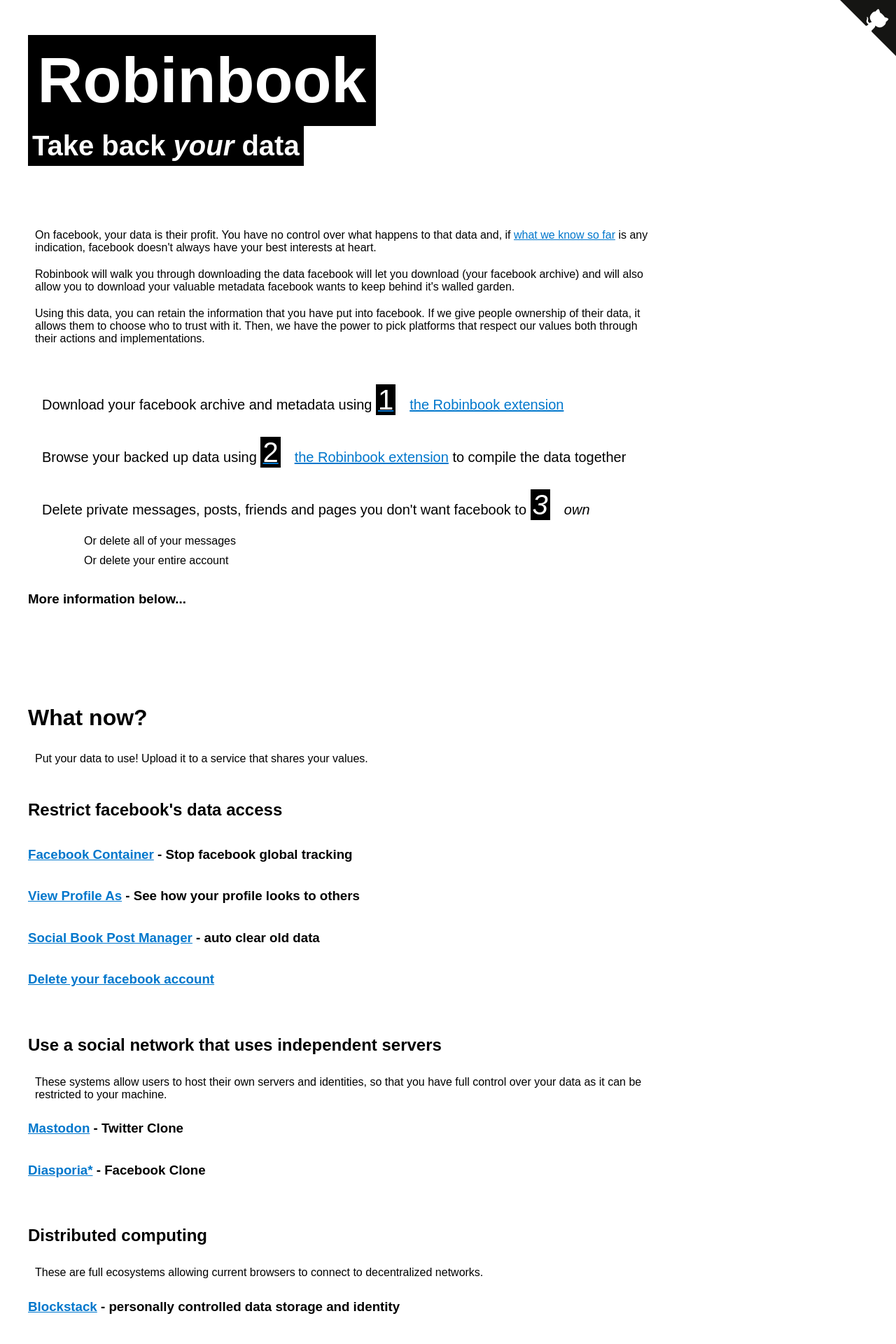
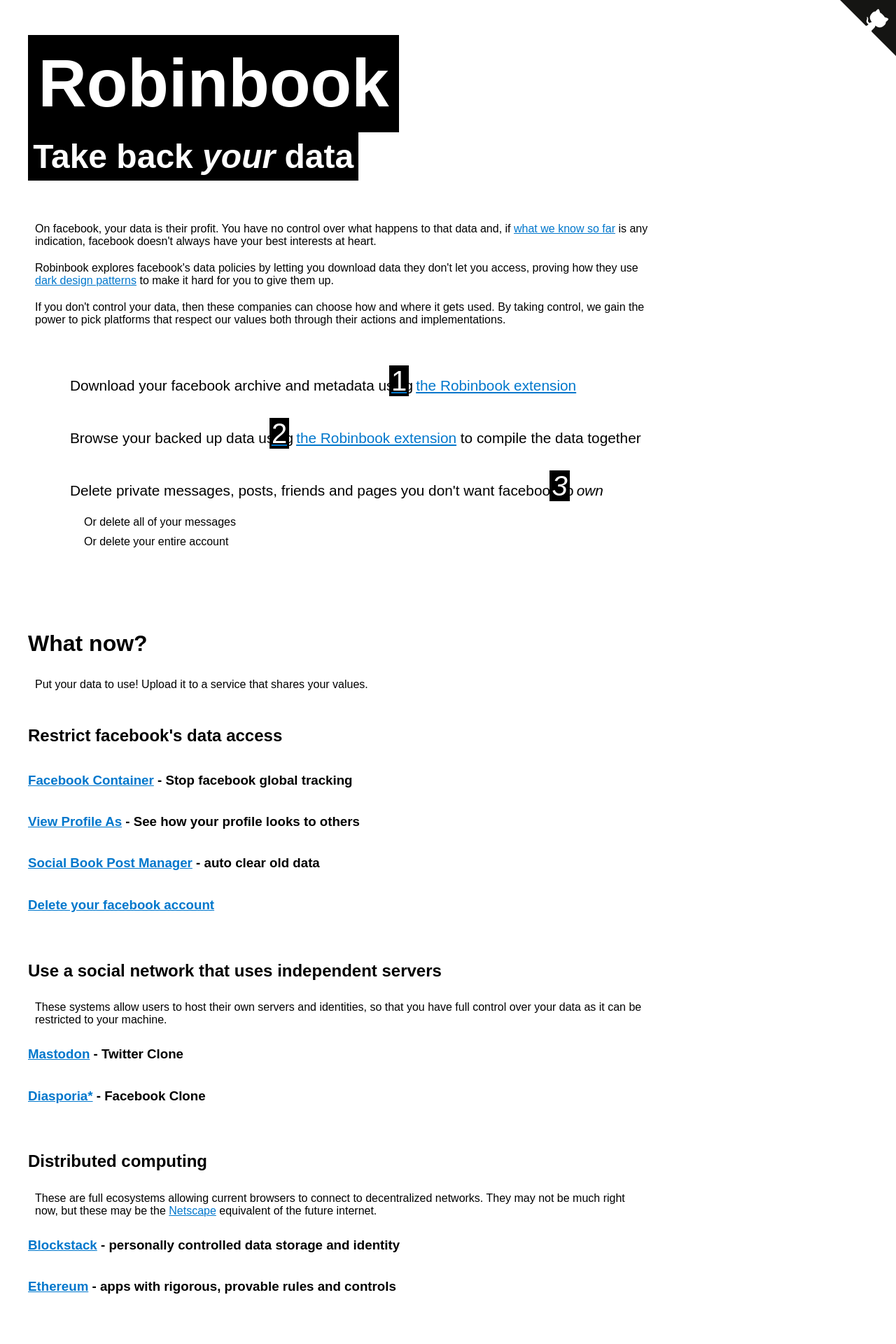
Before and after one commit to edeetee/robinbook, a Next.js app in the folder site/: page / in a window 1280 px wide. Shown: the top 1920 px of the page at 70% size. Built offline with nearby package versions, Linux system fonts and the light colour scheme.

Commit message:
site editing, readme

```diff
--- a/site/pages/_document.js
+++ b/site/pages/_document.js
@@ -5,7 +5,10 @@
     return (
       <html>
         <Head />
-        <body style={{margin: 0, fontFamily:'Arial, Helvetica, sans-serif'}}>
+        <body style={{
+          margin: 0,
+          fontFamily:'Arial, Helvetica, sans-serif'
+          }}>
           <Main />
           <NextScript />
         </body>
--- a/site/pages/index.js
+++ b/site/pages/index.js
@@ -22,9 +22,31 @@
         alignItems: 'start',
         margin: '50px 40px',
         maxWidth: 900
-      }}>
+      }} id="top">
         <div dangerouslySetInnerHTML={{__html: corner}}></div>
         <style jsx>{`
+
+          #title{
+            font-size: 6rem;
+          }
+
+          #subtitle{
+            font-size: 3rem;
+            margin-bottom: 30;
+          }
+
+          @media (max-width: 600px){
+            #top{
+              font-size: 0.9rem;
+            }
+            #title{
+              font-size: 14vw;
+            }
+            #subtitle{
+              font-size: 6vw;
+            }
+          }
+
           span {
             font-weight: bold;
             background-color: black;
@@ -39,17 +61,18 @@
           }
 
           ol > li {
-            font-size: 20px;
+            font-size: 1.3em;
             margin-top: 30px;
-            vertical-align: text-bottom;
+            margin-left: 40px;
           }
 
           ol > li :before {
             background: black;
             color: white;
-            font-size: 40px;
+            font-size: 2.5rem;
             padding: 0 3px;
-            margin-right: 20px;
+            margin-left: -40px;
+            margin-right: 10px;
 
             content: counter(list-counter);
             counter-increment: list-counter;
@@ -76,8 +99,8 @@
 
         `}</style>
 
-        <span style={{fontSize: 90}}>Robinbook</span>
-        <span style={{fontSize: 40, marginBottom: 30}}>Take back <i>your</i> data</span>
+        <span id="title">Robinbook</span>
+        <span id="subtitle">Take back <i>your</i> data</span>
         <div style={{height:50}}></div>
 
         <p>
@@ -86,15 +109,13 @@
           facebook doesn't always have your best interests at heart.
         </p>
         <p>
-          Robinbook will walk you through downloading the data facebook will let you download (your facebook archive)
-          and will also allow you to download your valuable metadata facebook wants to keep behind it's walled garden.
+          Robinbook explores facebook's data policies by letting you download data they don't let you access,
+          proving how they use <a href="https://darkpatterns.org/">dark design patterns</a> to make it hard for you to give them up.
         </p>
         <p>
-          Using this data, you can retain the information that you have put into facebook.
-          If we give people ownership of their data, it allows them to choose who to trust with it.
-          Then, we have the power to pick platforms that respect our values both through their actions and implementations.
+          If you don't control your data, then these companies can choose how and where it gets used.
+          By taking control, we gain the power to pick platforms that respect our values both through their actions and implementations.
         </p>
-
         <ol>
           <li>Download your facebook archive and metadata using <a href="https://addons.mozilla.org/en-US/firefox/addon/robinbook-setup/">the Robinbook extension</a></li>
           <li>Browse your backed up data using <a href="https://addons.mozilla.org/en-US/firefox/addon/robinbook-setup/">the Robinbook extension</a> to compile the data together</li>
@@ -104,8 +125,7 @@
             <li>Or delete your entire account</li>
           </ul>
         </ol>
-        <h3>More information below...</h3>
-        <div style={{height:100}}></div>
+        <div style={{height:80}}></div>
 
         <h1>What now?</h1>
         <p>Put your data to use! Upload it to a service that shares your values.</p>
@@ -129,12 +149,12 @@
         <div style={{height:30}}></div>
 
         <h2>Distributed computing</h2>
-        <p>These are full ecosystems allowing current browsers to connect to decentralized networks.</p>
+        <p>
+          These are full ecosystems allowing current browsers to connect to decentralized networks.
+          They may not be much right now, but these may be the <a href="https://en.wikipedia.org/wiki/Netscape">Netscape</a> equivalent of the future internet.
+        </p>
         <h3><a href="https://blockstack.org/">Blockstack</a> - personally controlled data storage and identity</h3>
-        <div style={{height:30}}></div>
-
-        <h2>What do we need?</h2>
-        <p>More people interested and involved!</p>
+        <h3><a href="https://www.ethereum.org/">Ethereum</a> - apps with rigorous, provable rules and controls</h3>
       </div>
     )
   }
```
Also changed, not shown: 2 other files (tests, documents, lock files or other folders).
